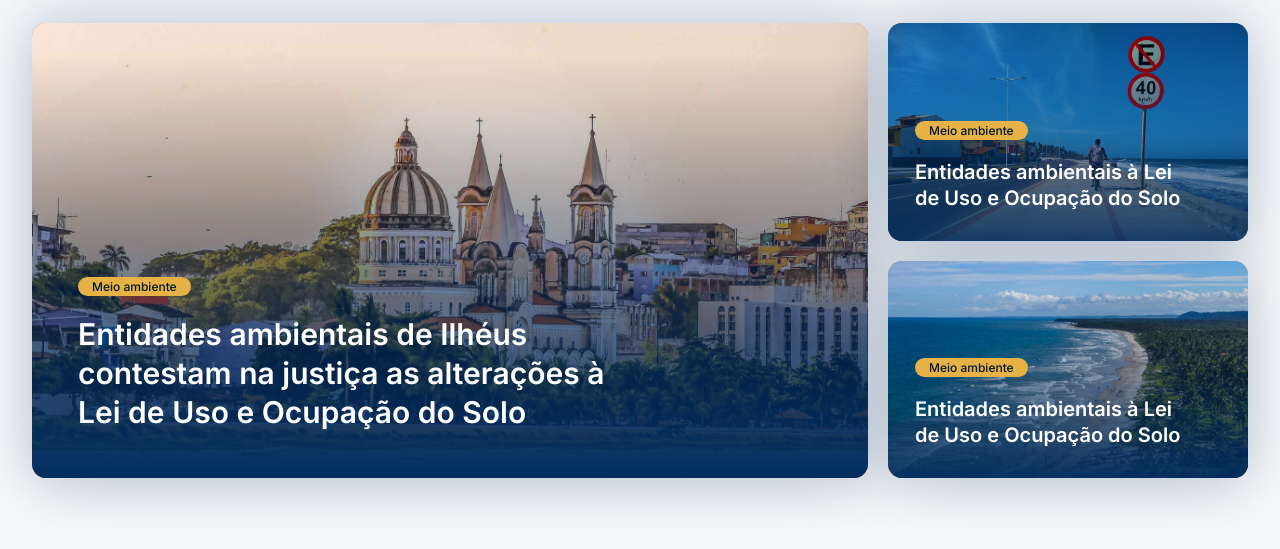
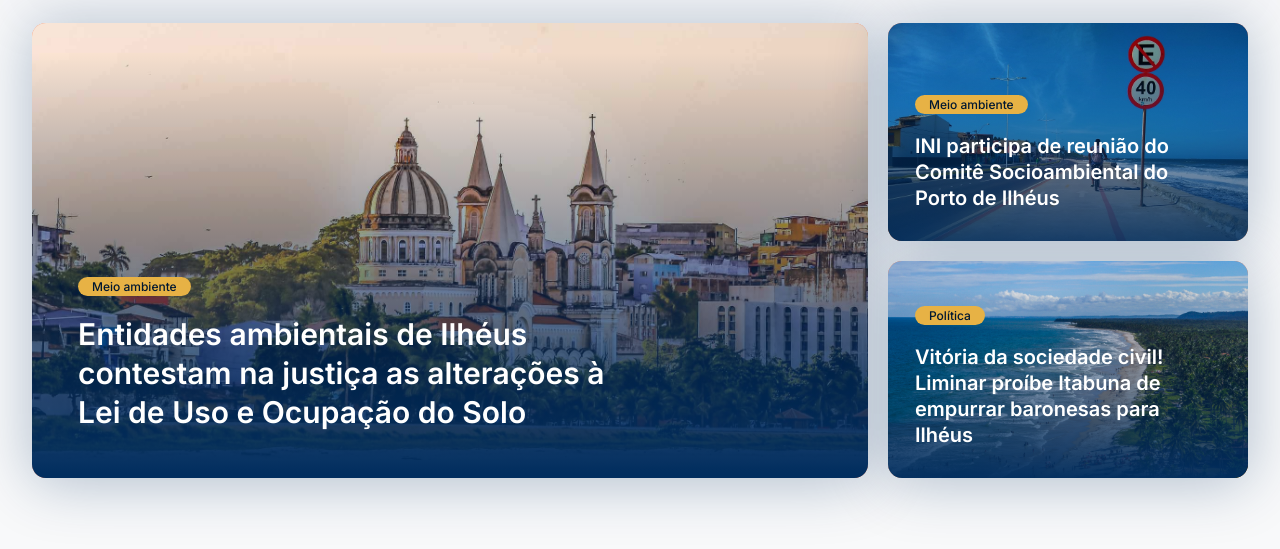
Before and after one commit to brunoaroucca/projeto-instituto-ilheus, a website: page index.html in a window 1280 px wide. Shown: the part 131-680 px from the top of the page. Drawn offline with Linux system fonts and the light colour scheme.

Commit message:
Alterando o tamanho do container de info na sessao hero

```diff
--- a/index.html
+++ b/index.html
@@ -108,7 +108,7 @@
                     </div>
                     <div class="info">
                         <span class="category-post">Meio ambiente</span>
-                        <h2 class="desc-post-hero">Entidades ambientais à Lei de Uso e Ocupação do Solo</h2>
+                        <h2 class="desc-post-hero">INI participa de reunião do Comitê Socioambiental do Porto de Ilhéus</h2>
                     </div>
                 </div>
                 <div class="card-hero">
@@ -116,8 +116,8 @@
                         <img src="media/image-2.jpg" alt="">
                     </div>
                     <div class="info">
-                        <span class="category-post">Meio ambiente</span>
-                        <h2 class="desc-post-hero">Entidades ambientais à Lei de Uso e Ocupação do Solo</h2>
+                        <span class="category-post">Política</span>
+                        <h2 class="desc-post-hero">Vitória da sociedade civil! Liminar proíbe Itabuna de empurrar baronesas para Ilhéus</h2>
                     </div>
                 </div>
             </div>
--- a/scss/_patterns.scss
+++ b/scss/_patterns.scss
@@ -50,7 +50,7 @@
     .info{
         position: absolute;
         width: 100%;
-        max-width: 307px;
+        max-width: 300px;
         bottom: 0;
         left: 0;
         z-index: 2;
```
Also changed, not shown: css/main.css.
